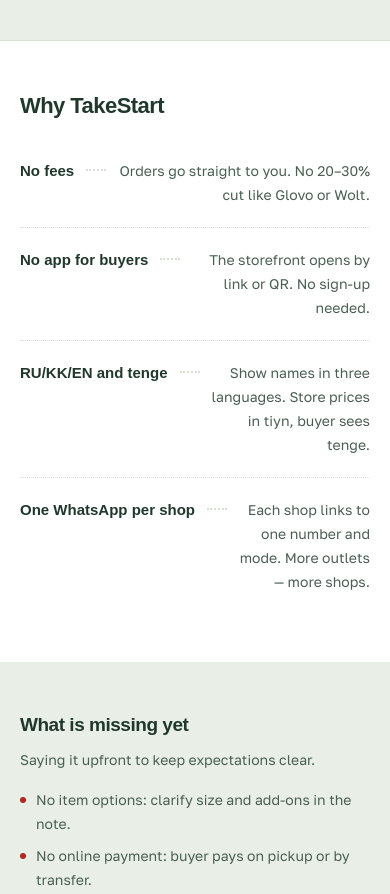
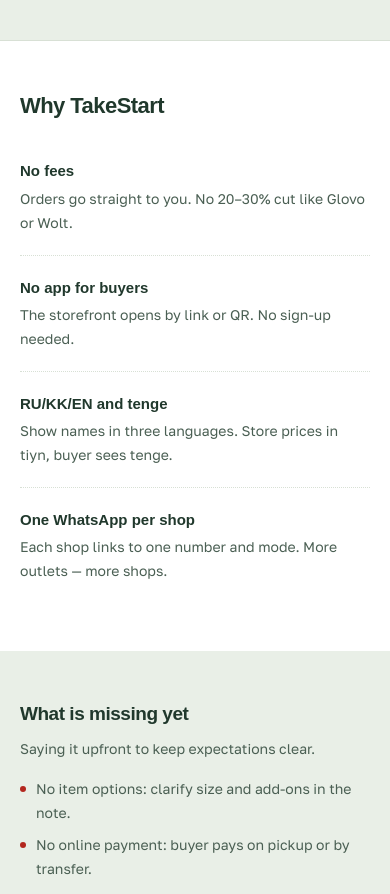
Before and after one commit to nurbakhyt/takestart, a Next.js app in the folder apps/web/: page /en in a window 390 px wide. Shown: the part 1960-2854 px from the top of the page. Built offline with nearby package versions, Linux system fonts and the light colour scheme; a web font is replaced by a local one.

Commit message:
fix: stack benefits section vertically on mobile to prevent overlap

```diff
--- a/apps/web/app/[locale]/page.tsx
+++ b/apps/web/app/[locale]/page.tsx
@@ -176,13 +176,13 @@
             ].map((b) => (
               <div
                 key={b.title}
-                className="flex items-baseline gap-3 border-b border-dotted border-line py-5 last:border-b-0"
+                className="flex flex-col gap-1 border-b border-dotted border-line py-5 last:border-b-0 sm:flex-row sm:items-baseline sm:gap-3"
               >
-                <dt className="shrink-0 font-display text-[15px] font-semibold">
+                <dt className="font-display text-[15px] font-semibold sm:shrink-0">
                   {b.title}
                 </dt>
-                <span aria-hidden className="ts-leader" />
-                <dd className="max-w-[46ch] text-right text-[14px] leading-6 text-ink-soft sm:text-left">
+                <span aria-hidden className="ts-leader hidden sm:block" />
+                <dd className="max-w-[46ch] text-[14px] leading-6 text-ink-soft sm:text-left">
                   {b.text}
                 </dd>
               </div>
```
